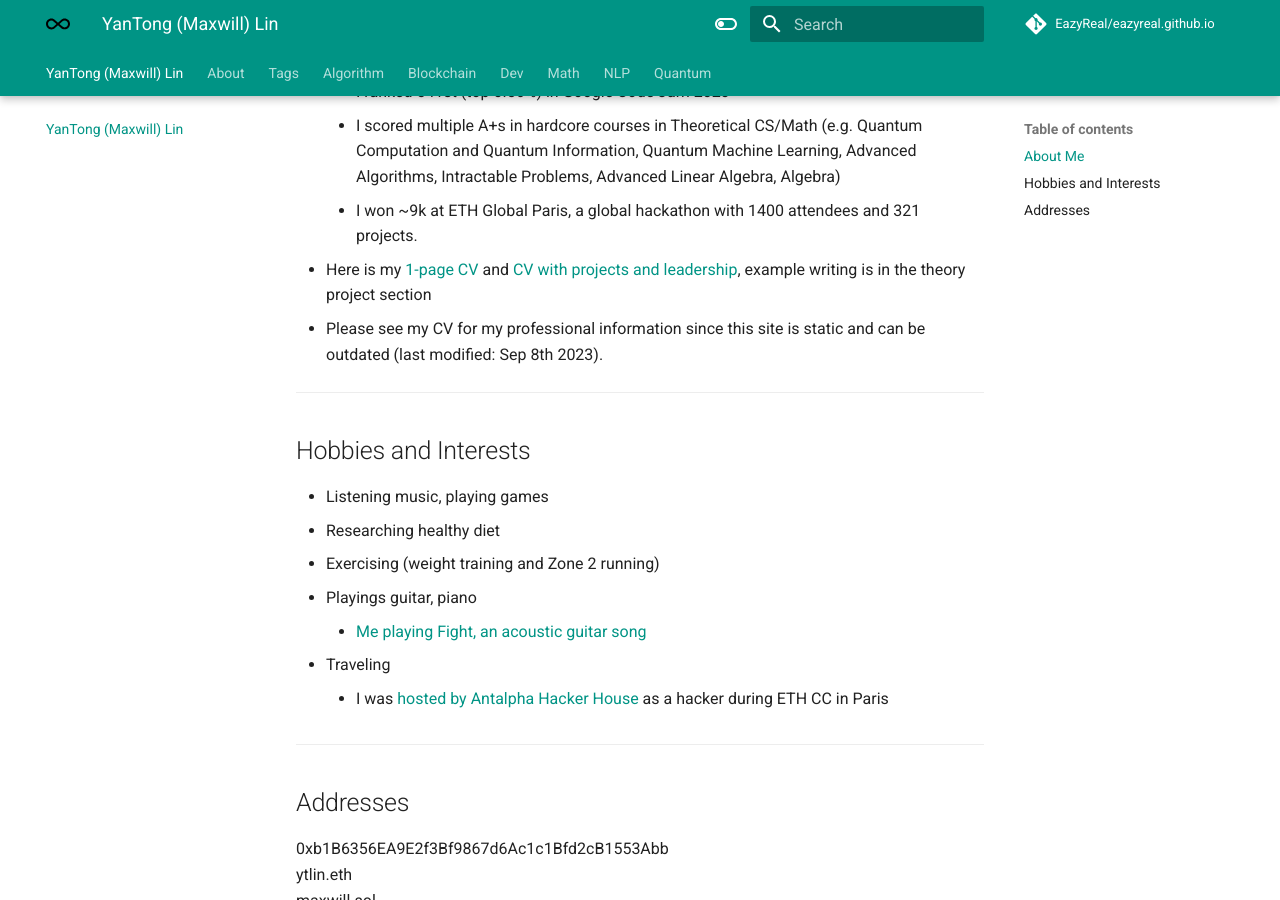
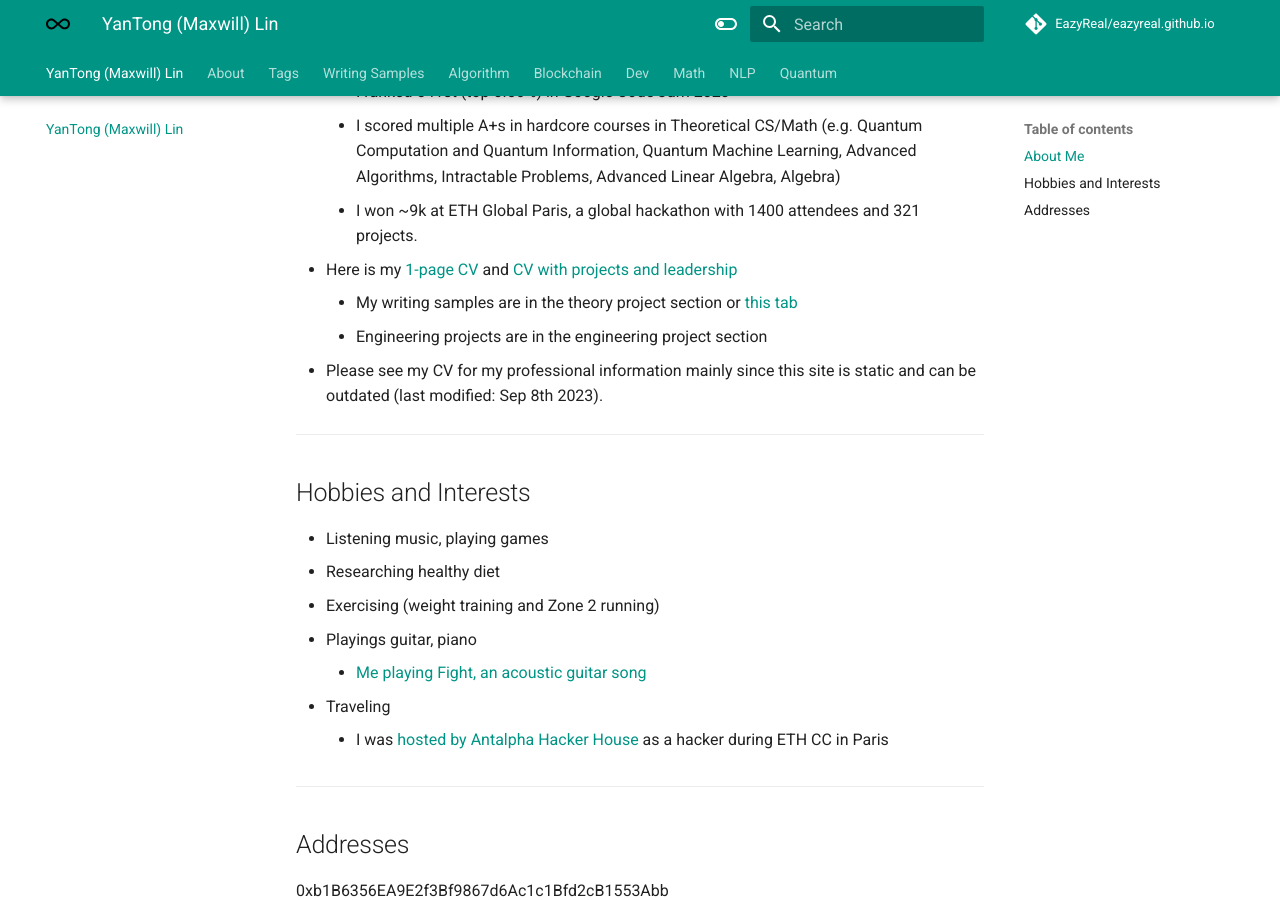
Before and after one commit to EazyReal/eazyreal.github.io, an MkDocs documentation site: the page built from docs/index.md, in a window 1280 px wide and 900 px high, scrolled down 681 px. Built offline with MkDocs 1.6.1 and Material for MkDocs 9.7.7, drawn with Linux system fonts in a browser that asks for light colours; comment, search, counter and statistics services are not loaded.

Commit message:
change index, add writing samples section

```diff
--- a/docs/index.md
+++ b/docs/index.md
@@ -14,8 +14,10 @@
     - I ranked 541st (top 0.56%) in Google Code Jam 2020
     - I scored multiple A+s in hardcore courses in Theoretical CS/Math (e.g. Quantum Computation and Quantum Information, Quantum Machine Learning, Advanced Algorithms, Intractable Problems, Advanced Linear Algebra, Algebra)
     - I won ~9k at ETH Global Paris, a global hackathon with 1400 attendees and 321 projects.
-- Here is my [1-page CV](https://drive.google.com/file/d/16nkGvbMUJJ8JabQOxMNzgntl9-LsBaEd) and [CV with projects and leadership](https://drive.google.com/file/d/1ntaSsTQ9a0-AxTWxOlPUJBn5N1Ntv3ho/view?usp=sharing), example writing is in the theory project section
-- Please see my CV for my professional information since this site is static and can be outdated (last modified: Sep 8th 2023).
+- Here is my [1-page CV](https://drive.google.com/file/d/16nkGvbMUJJ8JabQOxMNzgntl9-LsBaEd) and [CV with projects and leadership](https://drive.google.com/file/d/1ntaSsTQ9a0-AxTWxOlPUJBn5N1Ntv3ho/view?usp=sharing)
+    - My writing samples are in the theory project section or [this tab](./writing_samples.md)
+    - Engineering projects are in the engineering project section
+- Please see my CV for my professional information mainly since this site is static and can be outdated (last modified: Sep 8th 2023).
 
 ---
 
```
Also changed, not shown: docs/writing_samples.md (added, +14 -0 lines).
